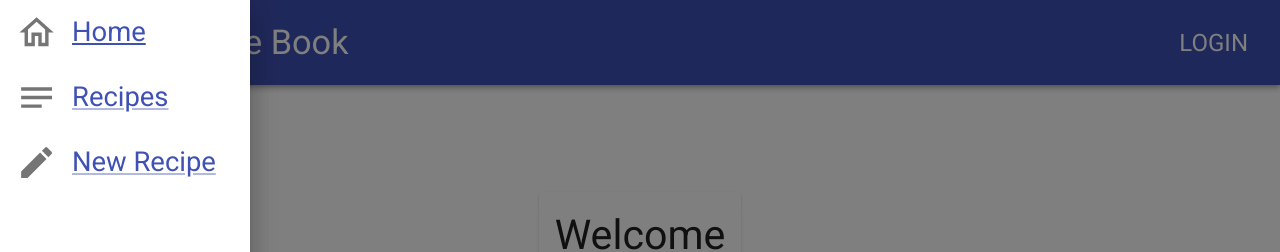
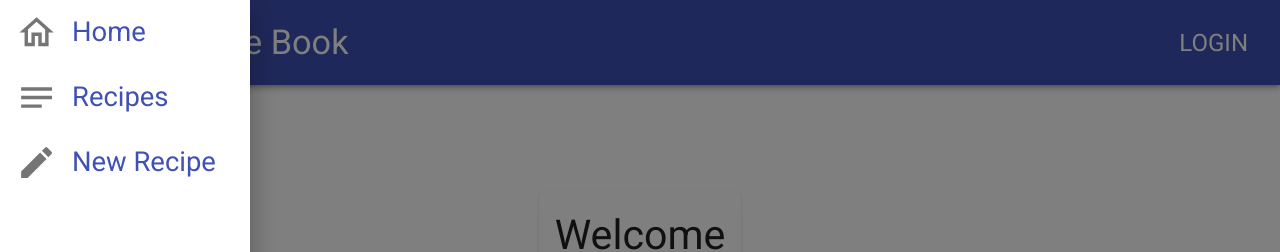
Before and after one commit to drewpate/recipe-book-app, a React (Create React App) app: page / in a window 1280 px wide. Both pictures are taken after a click on the button 28 px from the left and 113 px from the top of the page. Shown: the top 252 px of the page. Built offline with nearby package versions, Linux system fonts and the light colour scheme.

Commit message:
remove underline from drawer links

```diff
--- a/src/Components/MyDrawer.js
+++ b/src/Components/MyDrawer.js
@@ -34,6 +34,7 @@ const MyDrawer = () => {
       {data.map((item, index) => (
         <Link
           key={index}
+          underline="none"
           href={"/" + item.name.replace("Home", "").split(" ").join("")}
         >
           <ListItem button>
```
